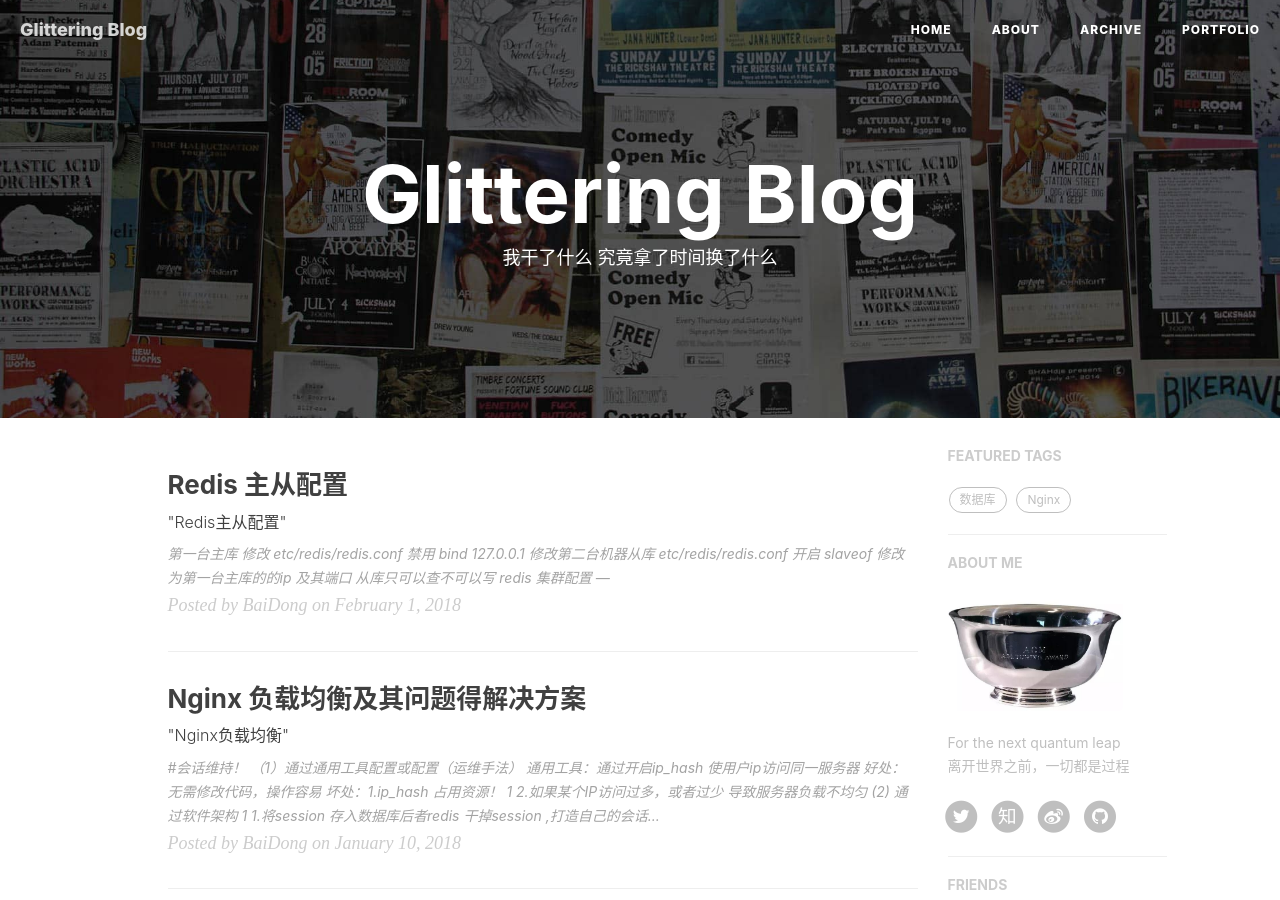
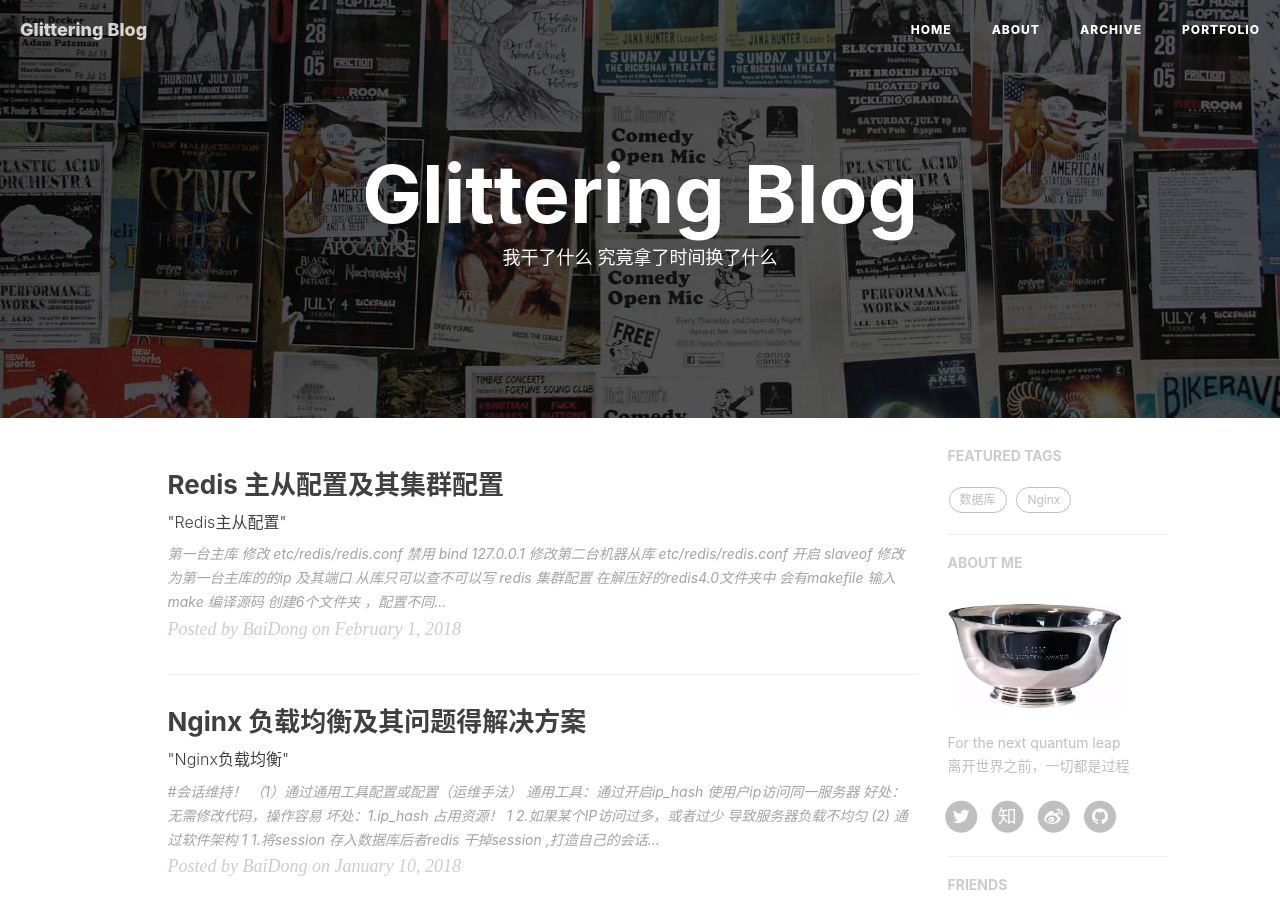
Before and after one commit to 13161231996/13161231996.github.io, a Jekyll site: the page built from index.html, in a window 1280 px wide and 900 px high. Built offline with Jekyll 4.4.1, drawn with Linux system fonts in a browser that asks for light colours; nearby versions of some CDN libraries; the list of posts is cut into pages by our own code; comment, search, counter and statistics services are not loaded.

Commit message:
redis集群

```diff
--- a/_posts/2018-2-1-redis.markdown
+++ b/_posts/2018-2-1-redis.markdown
@@ -1,6 +1,6 @@
 ---
 layout:     post
-title:      "Redis 主从配置"
+title:      "Redis 主从配置及其集群配置"
 subtitle:   " \"Redis主从配置\""
 date:       2018-2-01 12:00:00
 author:     "BaiDong"
@@ -16,5 +16,8 @@ tags:
 从库只可以查不可以写
 
 redis 集群配置
-![Caption for the picture.](redis.pdf)
+在解压好的redis4.0文件夹中 会有makefile   输入make 编译源码
+![avatar](img/1.jpg)
+创建6个文件夹 ，配置不同的redis.conf, reids-cli,redis-server 由redis/src配置文件复制而来
+![avatar](img/2.jpg)
 ---
```
Also changed, not shown: img/1.jpg (added), img/2.jpg (added), 1 other file.
